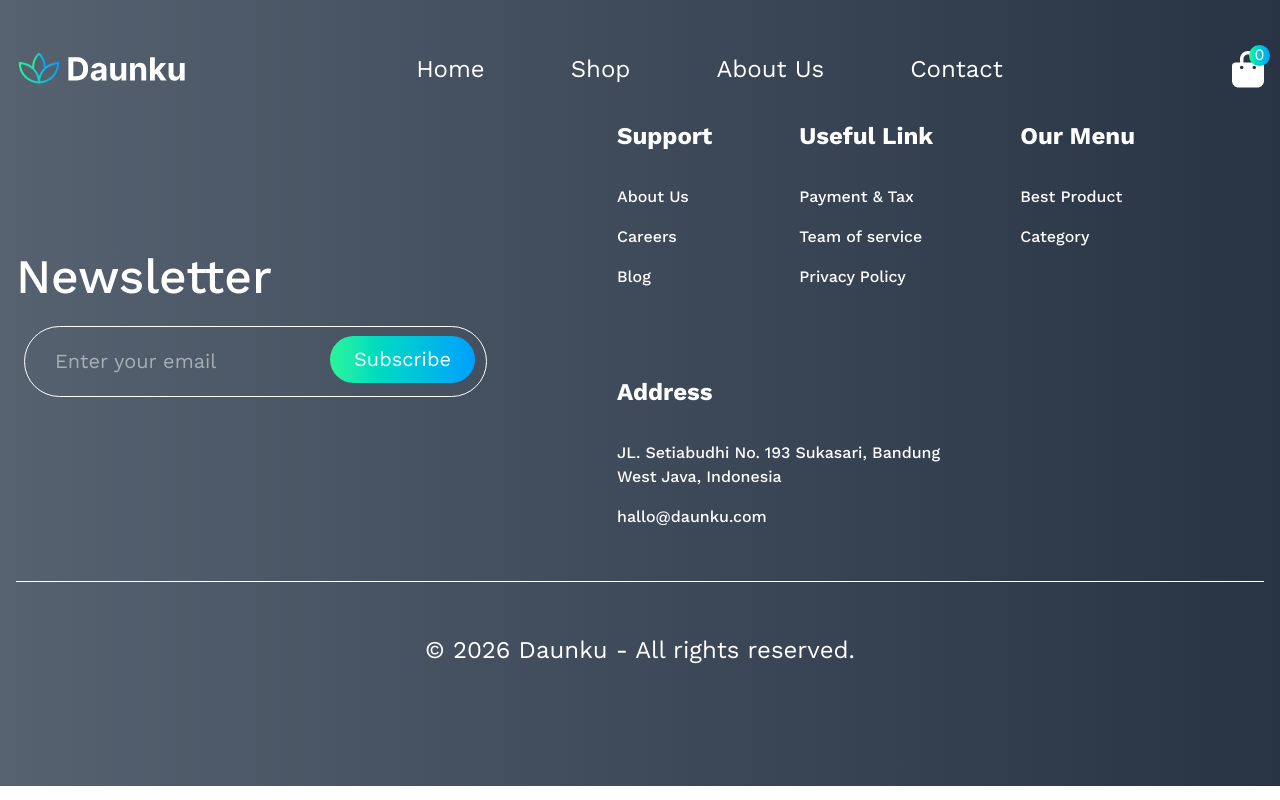
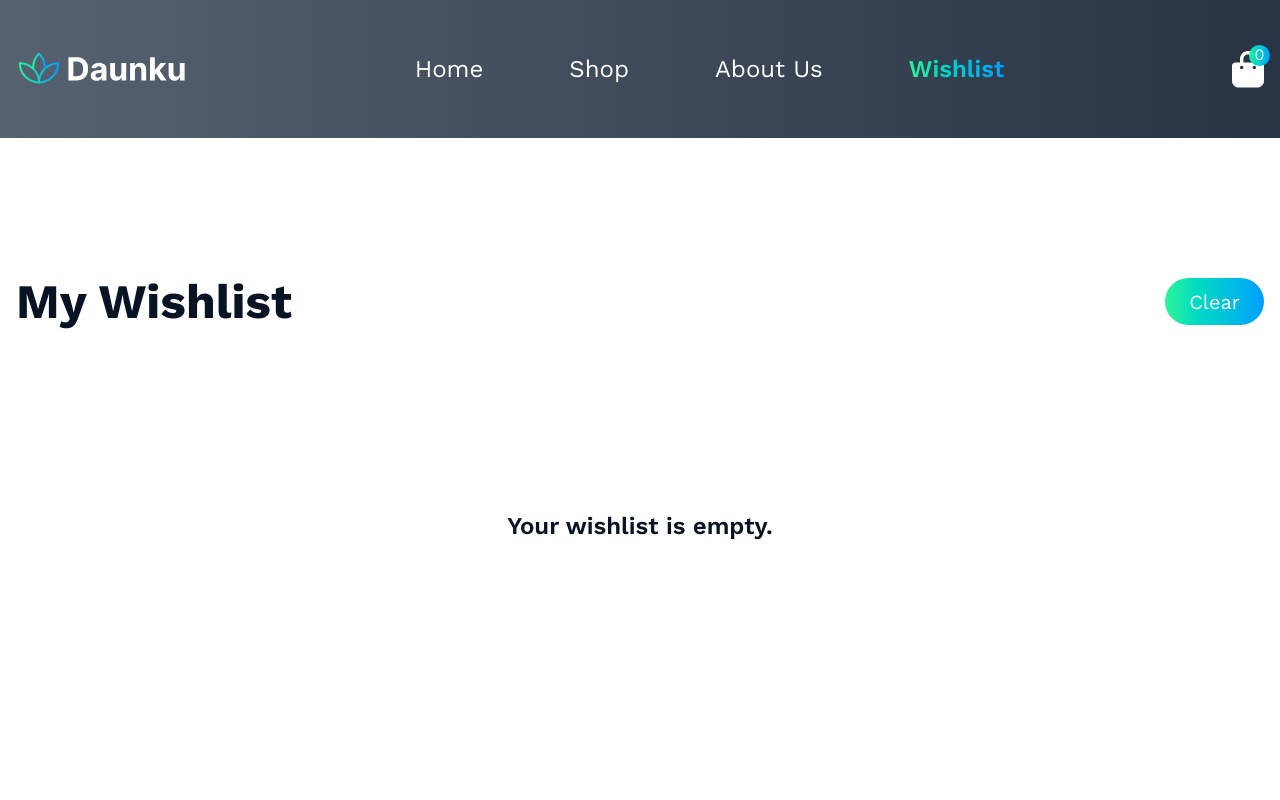
Before and after one commit to mohamedmagdy-dev/Online-plant-store, a React (Vite) app: page /wishlist in a window 1280 px wide. Shown: the top 800 px of the page. Built offline with nearby package versions, Linux system fonts and the light colour scheme.

Commit message:
feat: added wishlist logic

```diff
--- a/src/App.jsx
+++ b/src/App.jsx
@@ -8,6 +8,7 @@ import Footer from "./components/Footer";
 // Page
 import Home from "./pages/Home";
 import Shop from "./pages/Shop";
+import Wishlist from "./pages/Wishlist";
 
 // Routing
 import { Routes, Route } from "react-router";
@@ -23,6 +24,7 @@ export default function App() {
       <Routes>
         <Route path="/" element={<Home setIsHeaderTransparent={setIsHeaderTransparent}/>} />
         <Route path="/shop" element={<Shop setIsHeaderTransparent={setIsHeaderTransparent}/>} />
+        <Route path="/wishlist" element={<Wishlist setIsHeaderTransparent={setIsHeaderTransparent}/>} />
       </Routes>
       <Footer />
     </>
--- a/src/components/Header.jsx
+++ b/src/components/Header.jsx
@@ -63,8 +63,8 @@ export default function Header({isHeaderTransparent }) {
           <NavLink className={activeNavLink} to="/about-us">
             About Us
           </NavLink>
-          <NavLink className={activeNavLink} to="/contact">
-            Contact
+          <NavLink className={activeNavLink} to="/wishlist">
+            Wishlist
           </NavLink>
         </nav>
         <Link to="/cart" className="md:ml-21.5 lg:ml-0 relative">
@@ -126,12 +126,12 @@ export default function Header({isHeaderTransparent }) {
         </NavLink>
         <NavLink
           className={"pt-5 pb-5 w-full text-center"}
-          to="/contact"
+          to="/wishlist"
           onClick={() => {
             setIsMobileNavClose(true);
           }}
         >
-          Contact
+          Wishlist
         </NavLink>
       </nav>
     </header>
--- a/src/components/ui/ItemCard.jsx
+++ b/src/components/ui/ItemCard.jsx
@@ -8,8 +8,9 @@ import { RoundedButton, Rate } from "./UiElements";
 import { Link } from "react-router";
 
 // Redux
-import { useDispatch } from "react-redux";
+import { useDispatch, useSelector } from "react-redux";
 import { addToCart } from "../../features/cart/cartSlice";
+import { addToWishlist } from "../../features/wishlist/wishlistSlice";
 
 export default function ItemCard({
   rate = 5,
@@ -19,17 +20,32 @@ export default function ItemCard({
   product = {},
 }) {
   const dispatch = useDispatch();
+  const wishlistItems = useSelector((state) => state.wishlist.products);
+  const isInWishlist = wishlistItems.some((item) => item.id === product.id);
 
   const handleAddToCart = () => {
     dispatch(addToCart(product));
   };
 
+  const handleToggleWishlist = (e) => {
+    e.preventDefault();
+    dispatch(addToWishlist(product));
+  };
+
   return (
-    <article className="h-158.5 w-full md:w-82.25 flex flex-col justify-between items-center  relative">
-      <Link>
+    <article className="h-158.5 w-full md:w-82.25 flex flex-col justify-between items-center relative">
+      <Link className="relative w-full flex justify-center">
         <img src={plantImg} alt={title + " plant"} width={325} height={333} />
+        <button
+          onClick={handleToggleWishlist}
+          className="absolute top-4 right-4 p-2 bg-white rounded-full shadow-md hover:bg-gray-100 transition-colors cursor-pointer"
+        >
+          <svg width="24" height="24" viewBox="0 0 24 24" fill={isInWishlist ? "#2af598" : "none"} stroke={isInWishlist ? "#009efd" : "currentColor"} strokeWidth="2" strokeLinecap="round" strokeLinejoin="round">
+            <path d="M20.84 4.61a5.5 5.5 0 0 0-7.78 0L12 5.67l-1.06-1.06a5.5 5.5 0 0 0-7.78 7.78l1.06 1.06L12 21.23l7.78-7.78 1.06-1.06a5.5 5.5 0 0 0 0-7.78z"></path>
+          </svg>
+        </button>
       </Link>
-      <div className="cardActions w-full h-65 p-9.5 bg-white rounded-[50px]  flex flex-col justify-between drop-shadow-[0_7px_7px_#00000040] mt-10">
+      <div className="cardActions w-full h-65 p-9.5 bg-white rounded-[50px] flex flex-col justify-between drop-shadow-[0_7px_7px_#00000040] mt-10">
         <div>
           <Link>
             <h3 className="text-abyss text-[32px] font-medium mb-1.75 truncate">
--- a/src/components/ui/UiElements.jsx
+++ b/src/components/ui/UiElements.jsx
@@ -30,9 +30,10 @@ export function RoundedButton({ buttonIcon, altText, style = "",onClick=()=>{} }
   );
 }
 
-export function CurvedButton({ buttonContent = "", style = "" }) {
+export function CurvedButton({ buttonContent = "", style = "", onClick=()=>{} }) {
   return (
     <button
+    onClick={onClick}
       className={clsx(
         "cursor-pointer h-11.75 rounded-[50px] text-[20px] text-center px-6 py-3 text-white bg-linear-to-r from-mint to-sky flex justify-center items-center",
         style,
--- /dev/null
+++ b/src/features/wishlist/wishlistSlice.js
@@ -0,0 +1,28 @@
+import { createSlice } from "@reduxjs/toolkit";
+
+const initialState = {
+  products: []
+}
+
+const wishlist = createSlice({
+  name: "wishlist",
+  initialState,
+  reducers: {
+    addToWishlist: (state, action) => {
+      const product = action.payload
+      if (state.products.some((item) => item.id === product.id)) {
+        state.products = state.products.filter((item) => item.id !== product.id)
+      } else {
+        state.products.push(product)
+      }
+    },
+    clearWishlist: (state) => {
+      state.products = []
+    }
+  }
+})
+
+
+export const { addToWishlist, clearWishlist } = wishlist.actions
+
+export default wishlist.reducer
--- /dev/null
+++ b/src/pages/Wishlist.jsx
@@ -0,0 +1,51 @@
+import { useEffect } from "react";
+// Redux
+import { useDispatch, useSelector } from "react-redux";
+import { clearWishlist } from "../features/wishlist/wishlistSlice";
+
+// Components
+import ItemCard from "../components/ui/ItemCard";
+import { CurvedButton } from "../components/ui/UiElements";
+
+export default function Wishlist({ setIsHeaderTransparent }) {
+  const wishlistItems = useSelector((state) => state.wishlist.products);
+  const dispatch = useDispatch();
+
+  // Handle Clear Wishlist
+  const handleClearWishlist = () => {
+    dispatch(clearWishlist())
+  };
+
+  useEffect(() => {
+    setIsHeaderTransparent(false);
+  }, [setIsHeaderTransparent]);
+
+  return (
+    <main className="py-35">
+      <div className="container px-4 mx-auto">
+        <div className="flex justify-center lg:justify-between gap-8 flex-wrap">
+          <h1 className="text-5xl font-bold text-abyss mb-10 ">My Wishlist</h1>
+          <CurvedButton buttonContent="Clear" onClick={handleClearWishlist} />
+        </div>
+        {wishlistItems.length === 0 ? (
+          <div className="flex items-center justify-center min-h-[40vh] text-abyss text-2xl font-semibold">
+            Your wishlist is empty.
+          </div>
+        ) : (
+          <div className="flex flex-wrap gap-x-8 gap-y-20 justify-center">
+            {wishlistItems.map((product) => (
+              <ItemCard
+                key={product.id}
+                rate={product.rating}
+                title={product.name}
+                price={product.price}
+                plantImg={product.image}
+                product={product}
+              />
+            ))}
+          </div>
+        )}
+      </div>
+    </main>
+  );
+}
--- a/store.js
+++ b/store.js
@@ -2,10 +2,12 @@ import { configureStore } from "@reduxjs/toolkit";
 import cartReducer from "./src/features/cart/cartSlice";
 import productsReducer from "./src/features/products/productsSlice";
 import filterReducer from "./src/features/filter/filterSlice";
+import wishlistReducer from "./src/features/wishlist/wishlistSlice";
 export const store = configureStore({
   reducer: {
     cart: cartReducer,
     products: productsReducer,
     filter: filterReducer,
+    wishlist: wishlistReducer,
   },
 });
```
